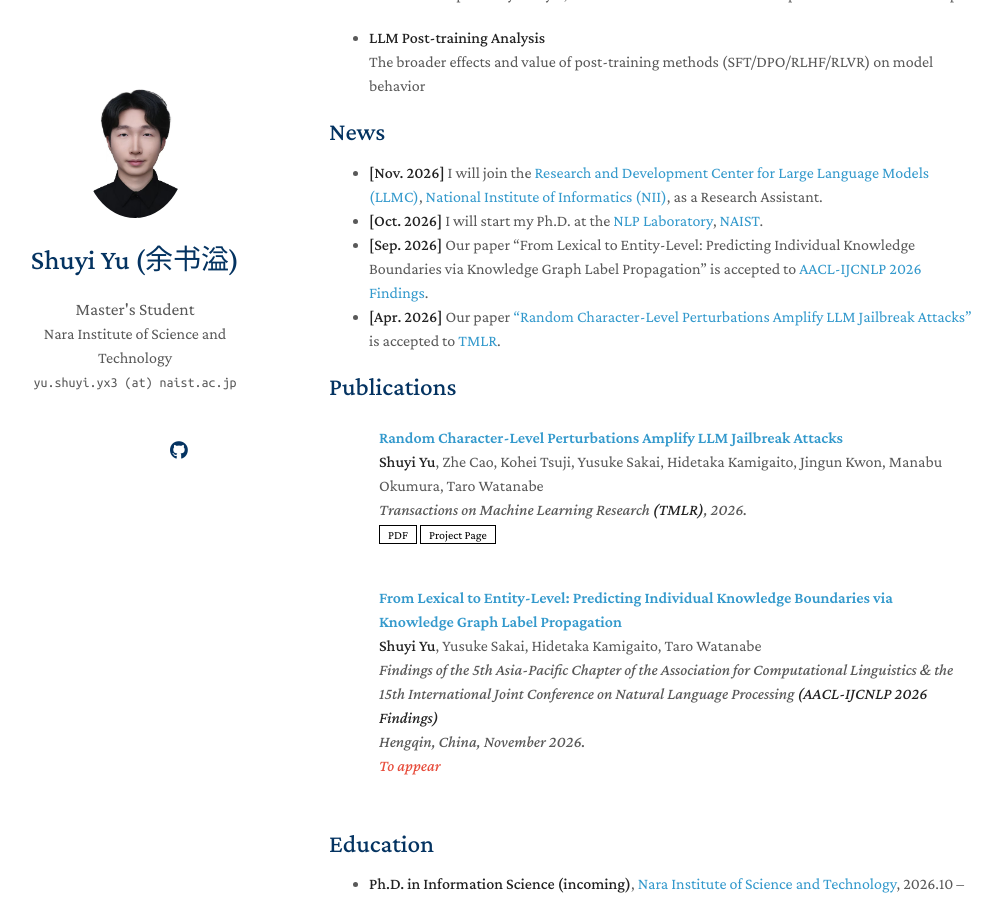
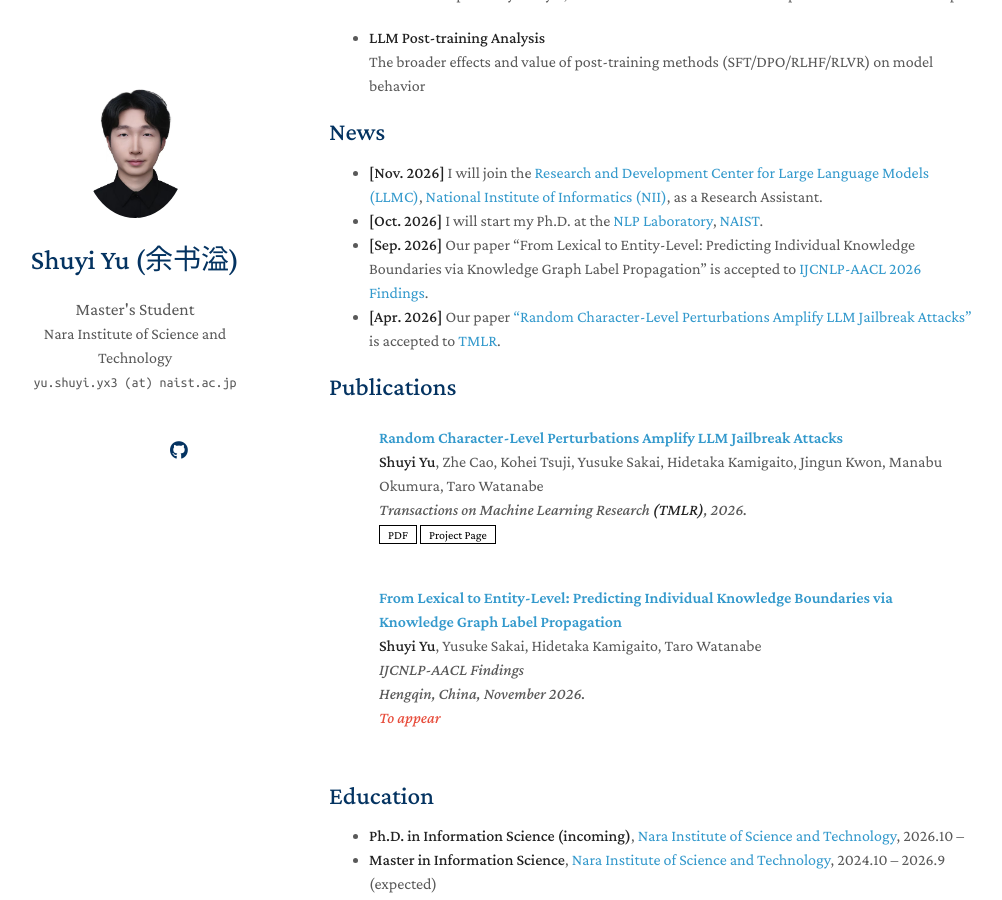
Before and after one commit to yyushuyui/yyushuyui.github.io, a Jekyll site: the page built from index.md, in a window 1280 px wide and 900 px high, scrolled down 976 px. Shown: the whole window, without its empty margins (141-1143 px from the left). Built offline with Jekyll 4.4.1, drawn with Linux system fonts in a browser that asks for light colours; a style sheet for code colours, icons or effects is not loaded; our own code applies the rules of GitHub Pages for plain Markdown files.

Commit message:
Simplify venue name for the Findings paper

```diff
--- a/_data/publications.yml
+++ b/_data/publications.yml
@@ -10,5 +10,5 @@ main:
   - title: "From Lexical to Entity-Level: Predicting Individual Knowledge Boundaries via Knowledge Graph Label Propagation"
     authors: <strong>Shuyi Yu</strong>, Yusuke Sakai, Hidetaka Kamigaito, Taro Watanabe
     conference_short: AACL Findings
-    conference: Findings of the 5th Asia-Pacific Chapter of the Association for Computational Linguistics &amp; the 15th International Joint Conference on Natural Language Processing <strong>(AACL-IJCNLP 2026 Findings)</strong><br>Hengqin, China, November 2026.
+    conference: IJCNLP-AACL Findings<br>Hengqin, China, November 2026.
     notes: To appear
--- a/index.md
+++ b/index.md
@@ -31,7 +31,7 @@ I am originally from Hangzhou, Zhejiang, China. Before beginning graduate study
 
 - **[Nov. 2026]** I will join the [Research and Development Center for Large Language Models (LLMC)](https://llmc.nii.ac.jp/en/), [National Institute of Informatics (NII)](https://www.nii.ac.jp/en/), as a Research Assistant.
 - **[Oct. 2026]** I will start my Ph.D. at the [NLP Laboratory](https://nlp.naist.jp/en/), [NAIST](https://www.naist.jp/en/).
-- **[Sep. 2026]** Our paper "From Lexical to Entity-Level: Predicting Individual Knowledge Boundaries via Knowledge Graph Label Propagation" is accepted to [AACL-IJCNLP 2026 Findings](https://2026.aaclnet.org/).
+- **[Sep. 2026]** Our paper "From Lexical to Entity-Level: Predicting Individual Knowledge Boundaries via Knowledge Graph Label Propagation" is accepted to [IJCNLP-AACL 2026 Findings](https://2026.aaclnet.org/).
 - **[Apr. 2026]** Our paper ["Random Character-Level Perturbations Amplify LLM Jailbreak Attacks"](https://openreview.net/forum?id=BXsOIppKEI) is accepted to [TMLR](https://jmlr.org/tmlr/).
 
 {% include_relative _includes/publications.md %}
```
